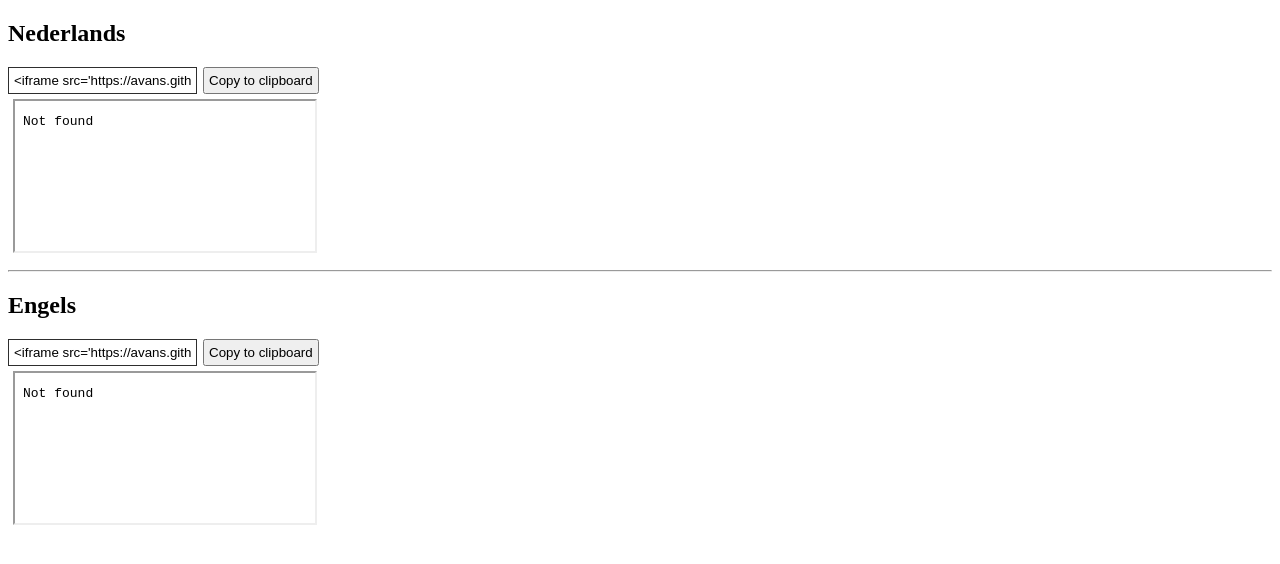
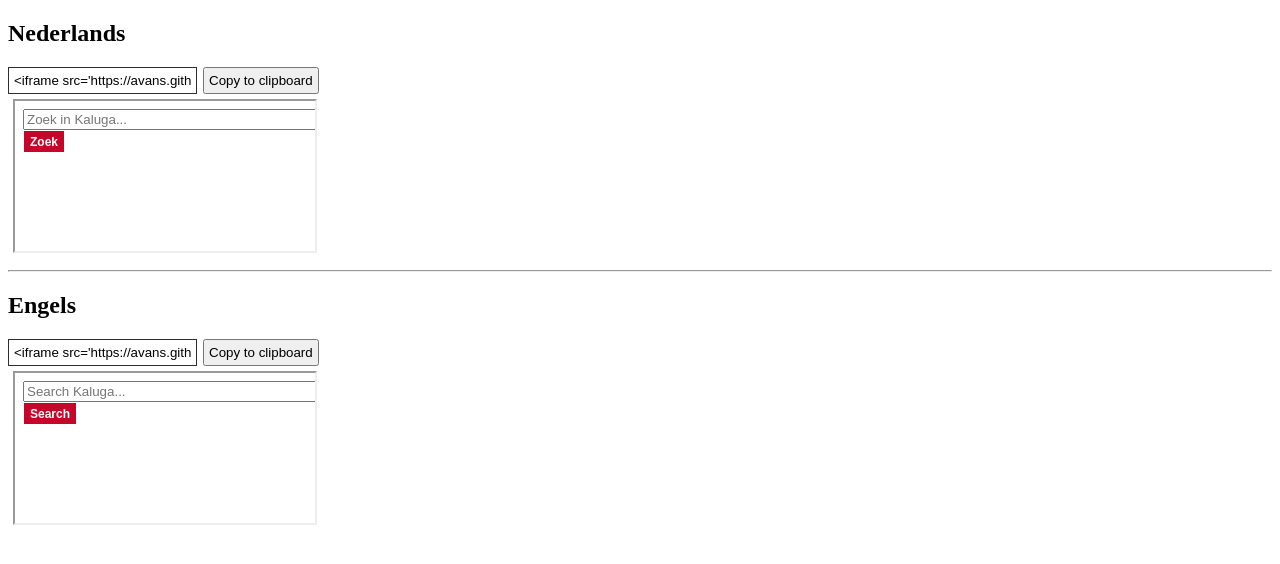
Before and after one commit to Avans/Kaluga_embed, a plain HTML site: page index.html in a window 1280 px wide. Drawn offline with Linux system fonts and the light colour scheme; the site is published under a folder, as on GitHub Pages, so addresses that start at the root find nothing.

Commit message:
fix embed url

```diff
--- a/index.html
+++ b/index.html
@@ -30,7 +30,7 @@
 
     <br>
 
-    <iframe src="/nederlands.html"></iframe>
+    <iframe src="nederlands.html"></iframe>
 
     <hr>
 
@@ -41,7 +41,7 @@
 
     <br>
 
-    <iframe src="/english.html"></iframe>
+    <iframe src="english.html"></iframe>
 
     <script>
 
```
